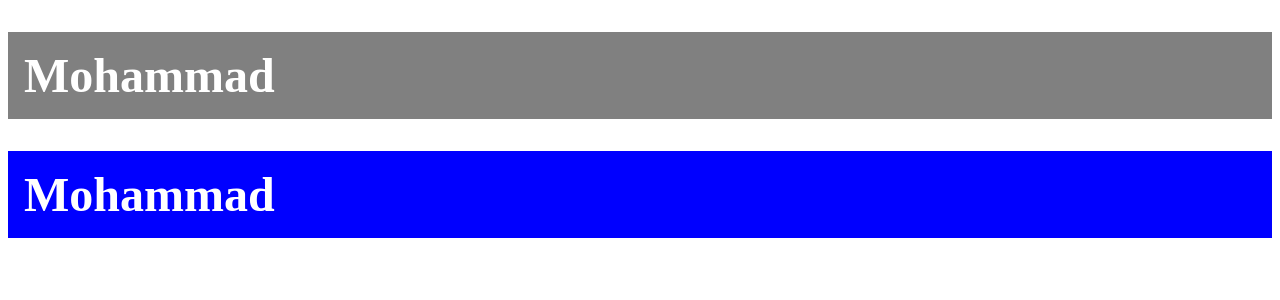
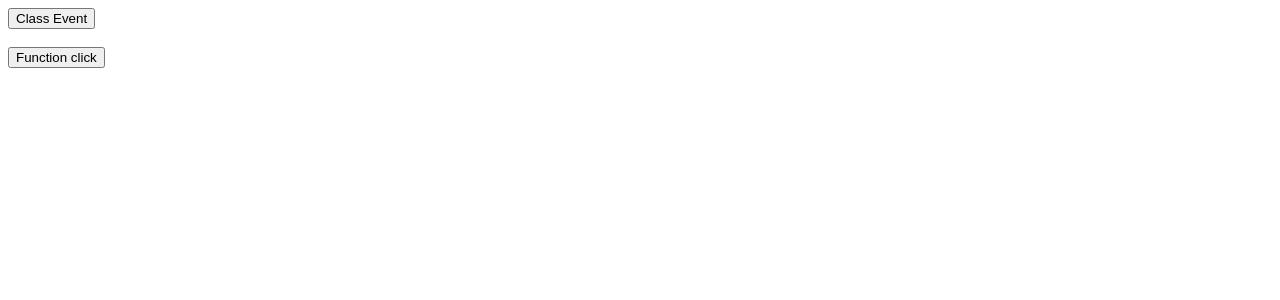
Before and after one commit to MamadTaheri/react-training, a React (Create React App) app: page / in a window 1280 px wide. Shown: the top 300 px of the page. Built offline with nearby package versions, Linux system fonts and the light colour scheme.

Commit message:
Event handlers

```diff
--- a/src/App.css
+++ /dev/null
@@ -1,7 +0,0 @@
-.header
-{
-    color: white;
-    font-size: 3rem;
-    background: gray;
-    padding: 1rem;
-}
--- a/src/App.js
+++ b/src/App.js
@@ -1,26 +1,15 @@
-import React, { Component } from "react";
+import React, { Component } from 'react'
+import ClassEvent from './ClassEvent'
+import FunctionEvent from './FunctionEvent'
 
-import UserC from "./UserC";
-import UserF from "./UserF";
-import "./App.css"
-import styles from "./App.module.css"
-
-class App extends Component {
-
-    header = {color:"blue", fontSize:"2rem", border:"1px solid blue"};
-
+export default class  extends Component {
   render() {
     return (
       <div>
-          {/* <h1 style={{color:"red", fontSize:"2rem", border:"1px solid red"}}>Mohammad</h1> */}
-          {/* <h1 style={this.header}>Mohammad</h1> */}
-          <h1 className="header">Mohammad</h1>
-          <h1 className={styles.header}>Mohammad</h1>
-          {/* <UserC LastName ="Taheri" career="Programmer" /> */}
-          {/* <UserF name="Milad" age="24"/> */}
+        <ClassEvent />
+        <br></br>
+        <FunctionEvent />
       </div>
-    );
+    )
   }
 }
-
-export default App;
--- a/src/App.module.css
+++ /dev/null
@@ -1,7 +0,0 @@
-.header
-{
-    color: white;
-    font-size: 3rem;
-    background: blue;
-    padding: 1rem;
-}
--- /dev/null
+++ b/src/ClassEvent.js
@@ -0,0 +1,16 @@
+import React, { Component } from 'react'
+
+export default class ClassEvent extends Component {
+
+    clickHandler = () => {
+        alert('class click')
+    }
+
+    render() {
+        return (
+            <div>
+                <button onClick={this.clickHandler}>Class Event</button>
+            </div>
+        )
+    }
+}
--- /dev/null
+++ b/src/FunctionEvent.js
@@ -0,0 +1,16 @@
+import React from 'react';
+
+const FunctionEvent = () => {
+
+    const clickHandler = () => {
+        alert("Function Click")
+    }
+
+    return (
+        <div>
+            <button onClick={clickHandler}>Function click</button>
+        </div>
+    );
+};
+
+export default FunctionEvent
--- a/src/UserC.js
+++ /dev/null
@@ -1,23 +0,0 @@
-import React, { Component } from 'react'
-
-export default class UserC extends Component {
-    constructor(){
-        super();
-        this.state = {
-            name: "Mamad",
-            age: 24,
-        }
-    }
-
-    render() {
-        const {name, age} = this.state
-        const {LastName,career} = this.props
-        return (
-            <div>
-                {/* <p>Hi I am {this.state.name} and I am {this.state.age} years old</p> */}
-                <p>Hi I am {name} {LastName} and I am {age} years old</p>
-                <p>I am {career}</p>
-            </div>
-        )
-    }
-}
--- a/src/UserF.css
+++ /dev/null
@@ -1,4 +0,0 @@
-.paragraph
-{
-    background-color: burlywood;
-}
--- a/src/UserF.js
+++ /dev/null
@@ -1,17 +0,0 @@
-import React from 'react';
-
-import "./UserF.css"
-
-const UserF = (props) => {
-    const {name, age} = props
-    const header = {color:"green", fontSize:"2rem", border:"1px solid green"};
-    return (
-        <div>
-            <p style={header}>Hi. I am {name} and I am {age} years old</p>
-            <p className="paragraph">Hi. I am {name} and I am {age} years old</p>
-        </div>
-    );
-};
-
-
-export default UserF;
```
